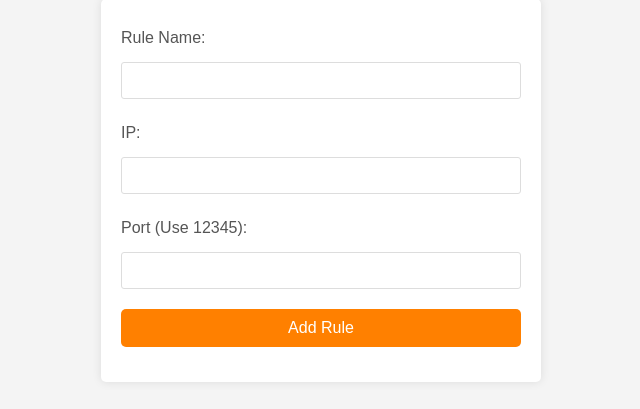
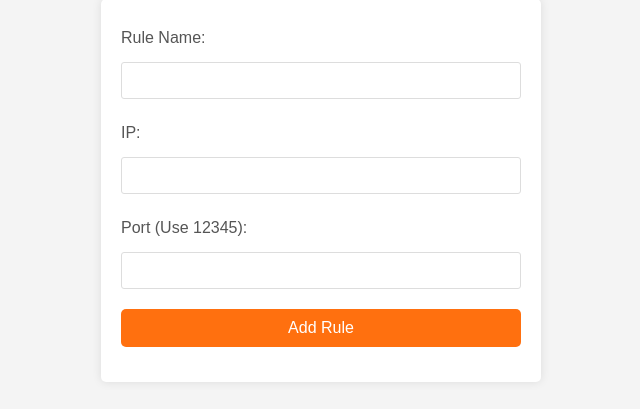
Before and after one commit to aluna4/CSC190, a Django app: page /add_rule/ in a window 1280 px wide, with the pointer over the restyled element. Shown: the part 191-600 px from the top of the page, without its empty margins (319-959 px from the left). Run offline with Django 4.2, Linux system fonts and the light colour scheme.

Commit message:
Update AddRule.html
Add rule button now changes color when hovered

```diff
--- a/PhoenixFirewall/main/templates/AddRule.html
+++ b/PhoenixFirewall/main/templates/AddRule.html
@@ -62,7 +62,7 @@
             }
 
                 input[type="submit"]:hover {
-                    background-color: #ff8000;
+                    background-color: #ff700f;
                 }
     </style>
 </head>
```
